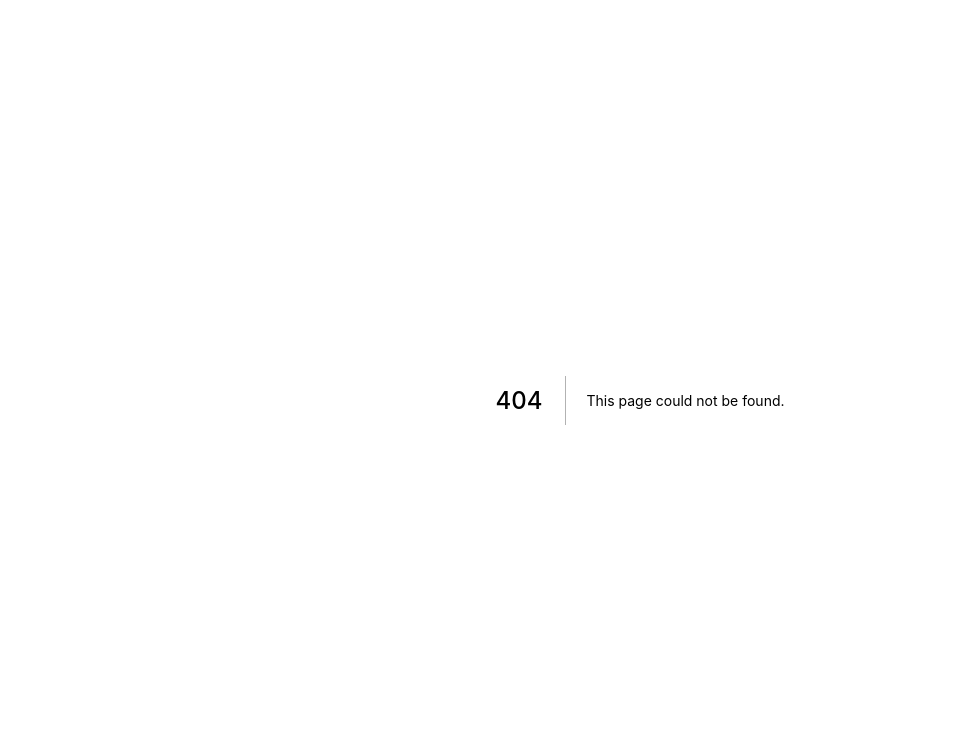
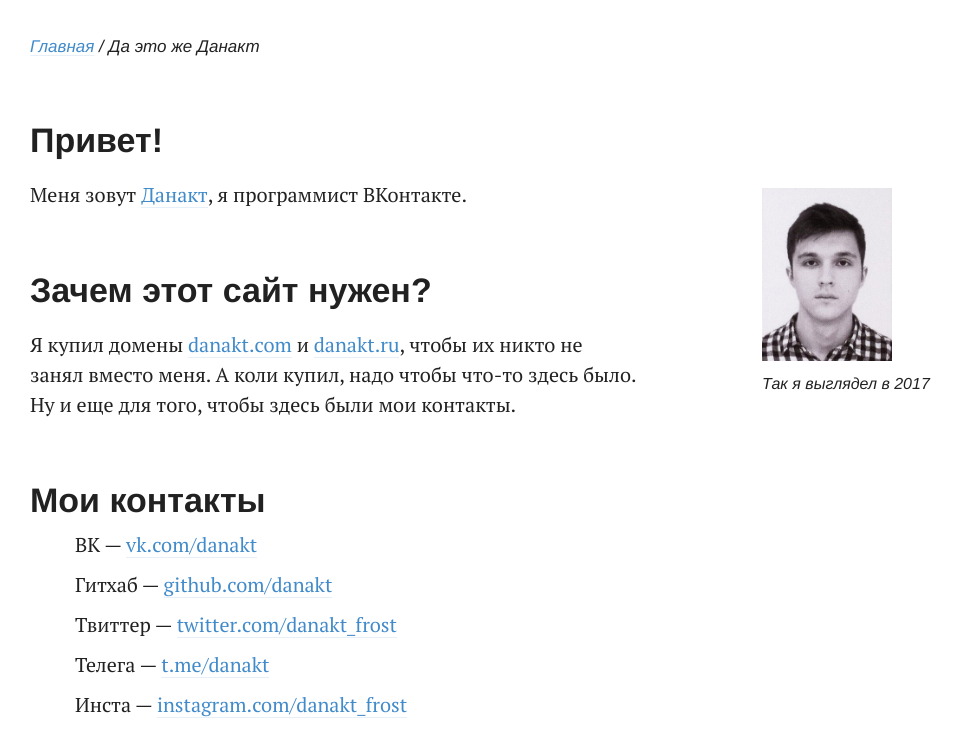
Before and after one commit to danakt/danakt.github.io, a Next.js app: page /index_ in a window 1280 px wide. Before the commit this address had no page. Shown: the top 756 px of the page, without its empty margins (0-964 px from the left). Built offline with nearby package versions, Linux system fonts and the light colour scheme.

Commit message:
Update index

```diff
--- a/pages/index.tsx
+++ b/pages/index_.tsx
@@ -37,7 +37,7 @@ export default () => {
         </p>
       </WithAside>
 
-      <h1>Зачем этот сайт существует?</h1>
+      <h1>Зачем этот сайт нужен?</h1>
       <p>
         Я купил домены{' '}
         <a href="/" className="always-fresh">
```
